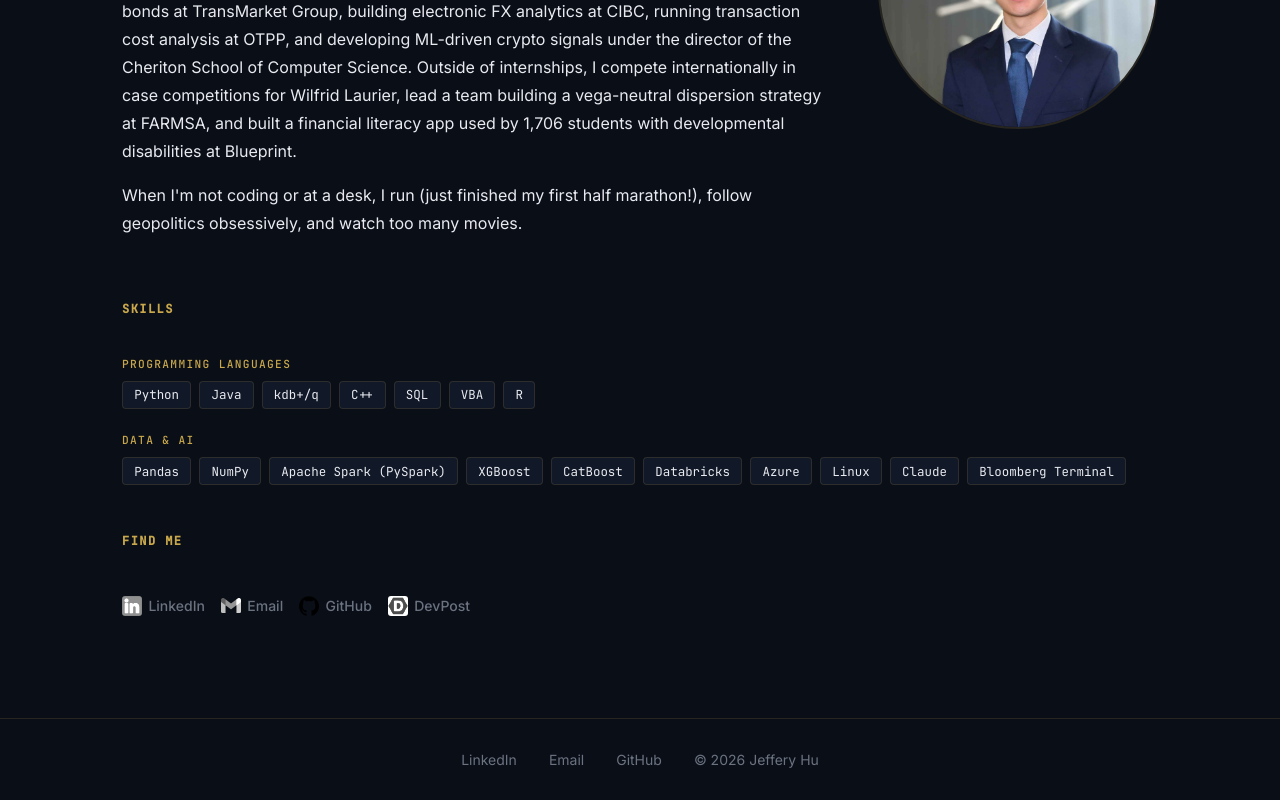
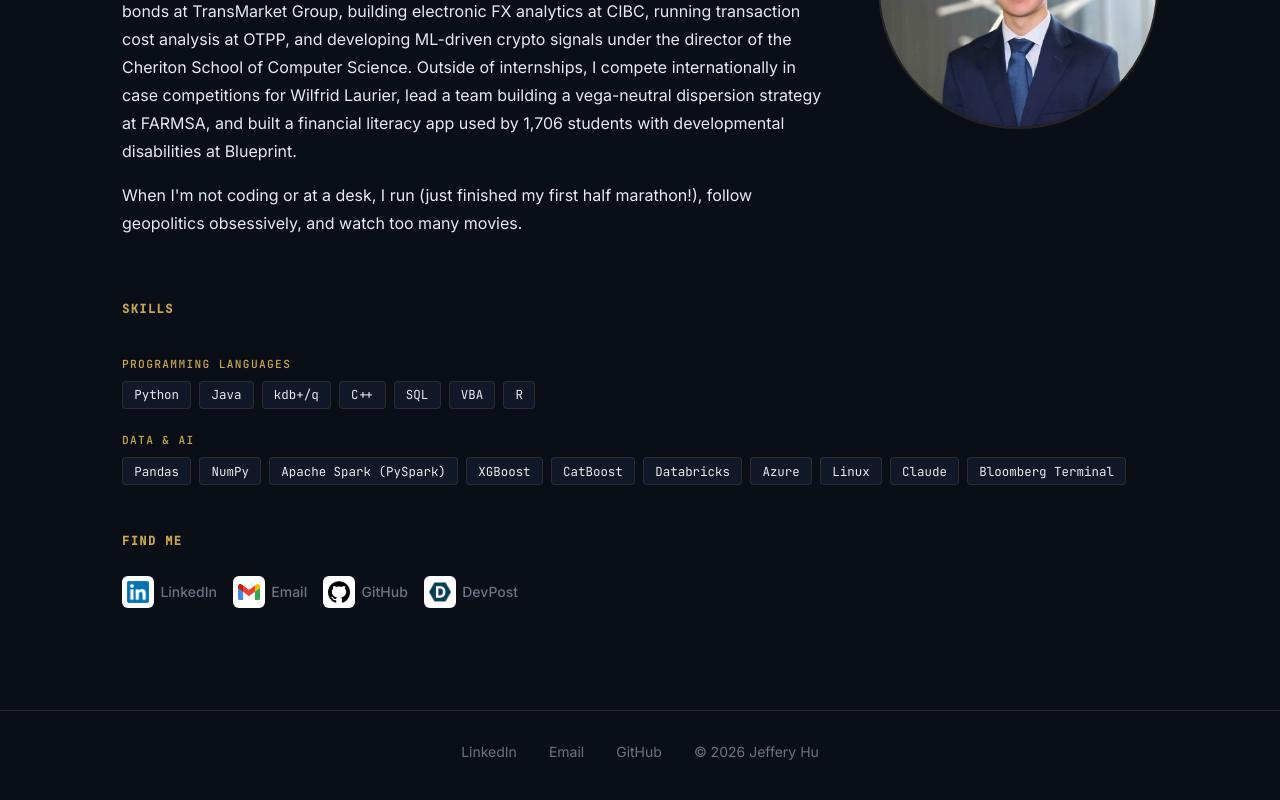
Before and after one commit to Jeffery05/jeffery05.github.io, a React (Create React App) app: page /about in a window 1280 px wide. Shown: the part 351-1151 px from the top of the page. Built offline with nearby package versions, Linux system fonts and the light colour scheme.

Commit message:
Fix social icon contrast on About page

```diff
--- a/src/Components/about.jsx
+++ b/src/Components/about.jsx
@@ -74,7 +74,7 @@ export default function About() {
           ))}
         </div>
 
-        <div>
+        <div className={styles.findMe}>
           <p className="section-title">Find Me</p>
           <div className={styles.social}>
             {socialLinks.map(({ href, img, label }) => (
--- a/src/Components/about.module.css
+++ b/src/Components/about.module.css
@@ -86,6 +86,12 @@
   color: var(--gold);
 }
 
+/* The global .section-title reserves 2.5rem below it, which suits a full
+   section but leaves a hole above a single row of icons. */
+.findMe :global(.section-title) {
+  margin-bottom: 1.25rem;
+}
+
 /* Social */
 .social {
   display: flex;
@@ -109,17 +115,22 @@
   color: var(--gold);
 }
 
+/* Each logo sits on a light tile. GitHub's mark is black and DevPost's is
+   dark navy, so on the dark page they'd otherwise disappear; the tile lets
+   every logo render the way it was designed to on light. */
 .socialLink img {
-  width: 20px;
-  height: 20px;
+  width: 32px;
+  height: 32px;
+  padding: 5px;
   object-fit: contain;
-  border-radius: 3px;
-  filter: grayscale(1) brightness(1.5);
-  transition: filter 0.2s;
+  border-radius: 6px;
+  background: #FFFFFF;
+  transition: transform 0.2s ease, box-shadow 0.2s ease;
 }
 
 .socialLink:hover img {
-  filter: grayscale(0);
+  transform: translateY(-1px);
+  box-shadow: 0 0 0 2px rgba(201, 168, 76, 0.55);
 }
 
 @media (max-width: 768px) {
```
